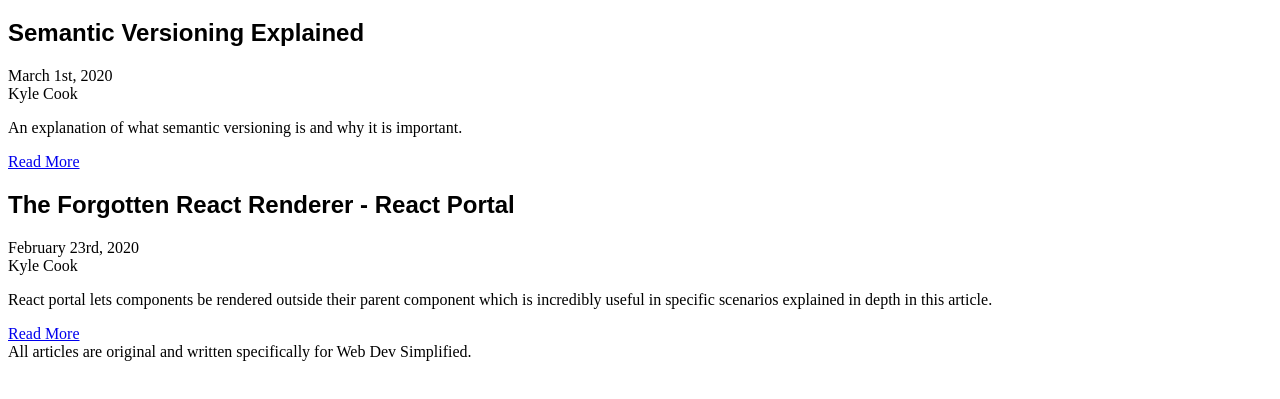
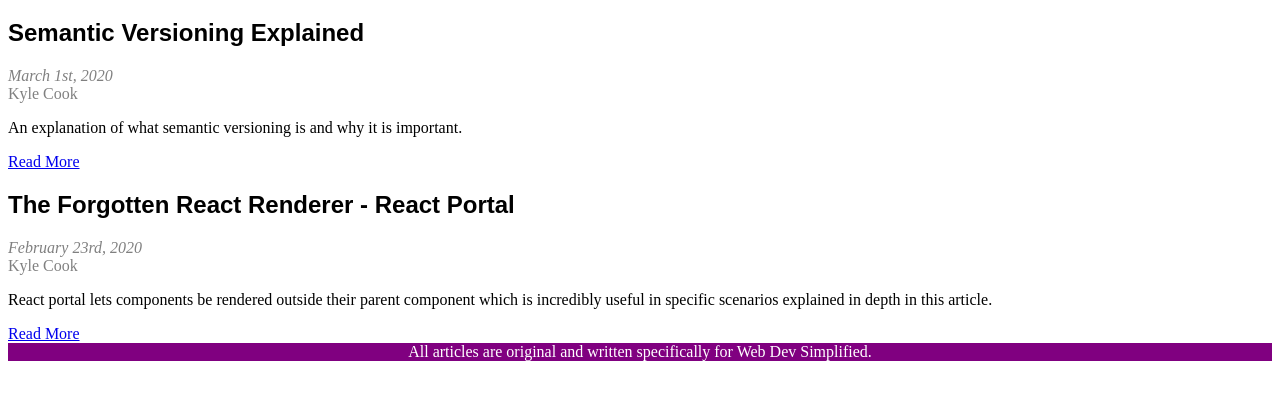
Before and after one commit to YuriyL-Git/HtmlCss-Course, a plain HTML site: page index.html in a window 1280 px wide. Shown: the part 61-460 px from the top of the page. Drawn offline with Linux system fonts and the light colour scheme.

Commit message:
project finished

```diff
--- a/index.html
+++ b/index.html
@@ -22,14 +22,14 @@
       </article>
       <article>
         <h2 class="article-title">The Forgotten React Renderer - React Portal</h2>
-        <div>February 23rd, 2020</div>
-        <div>Kyle Cook</div>
+        <div class="article-date">February 23rd, 2020</div>
+        <div class="article-autor">Kyle Cook</div>
         <p>React portal lets components be rendered outside their parent component which is incredibly useful in specific scenarios explained in depth in this article.</p>
         <a href="#">Read More</a>
       </article>
-    </section>
+    </section >
   </main>
-  <footer>
+  <footer id="footer">
     All articles are original and written specifically for Web Dev Simplified.
   </footer>
 </body>
--- a/style.css
+++ b/style.css
@@ -1,8 +1,8 @@
-header {
+header, #footer {
     background-color: purple;
 }
 
-.header-text {
+.header-text, #footer {
     color: white;
     text-align: center;
 }
@@ -10,3 +10,11 @@ header {
 .article-title {
     font-family: Arial;
 }
+
+.article-date {
+    font-style: italic;
+}
+
+.article-autor, .article-date {
+   color: gray;
+}
```
